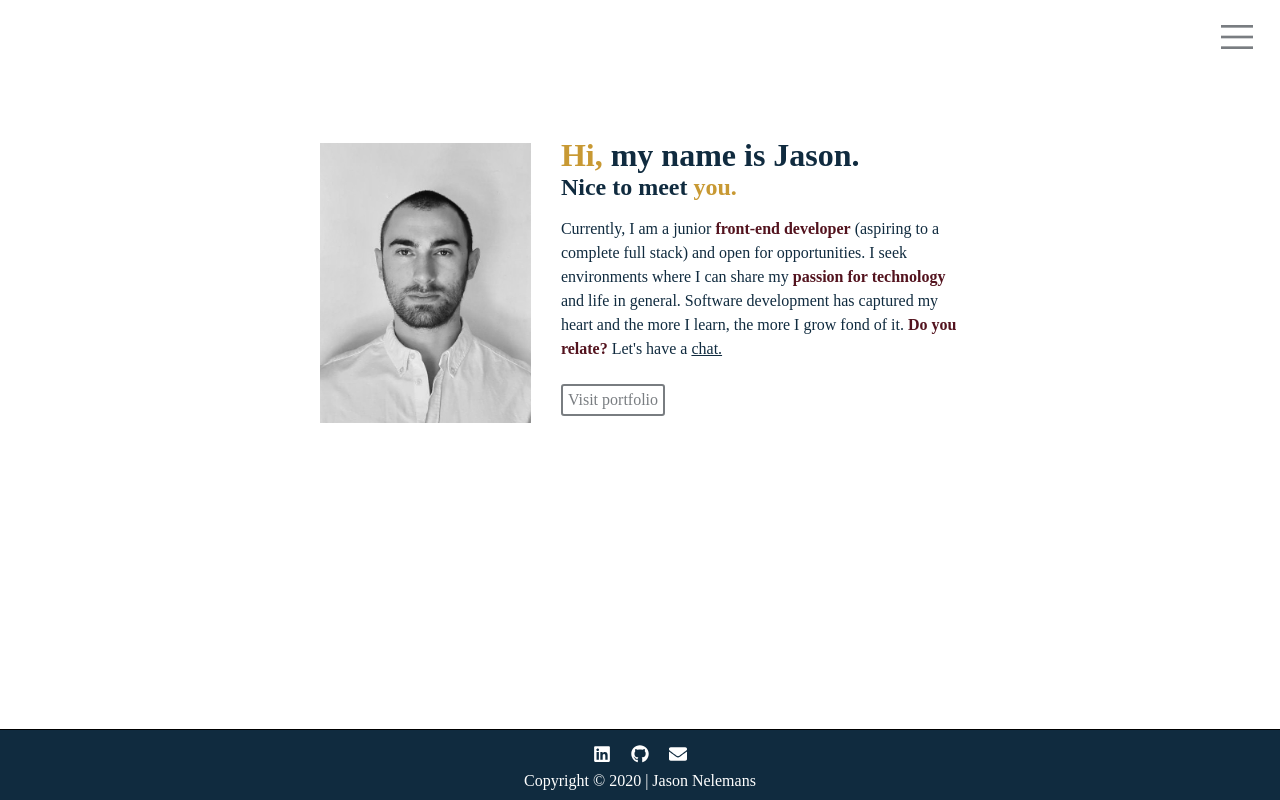
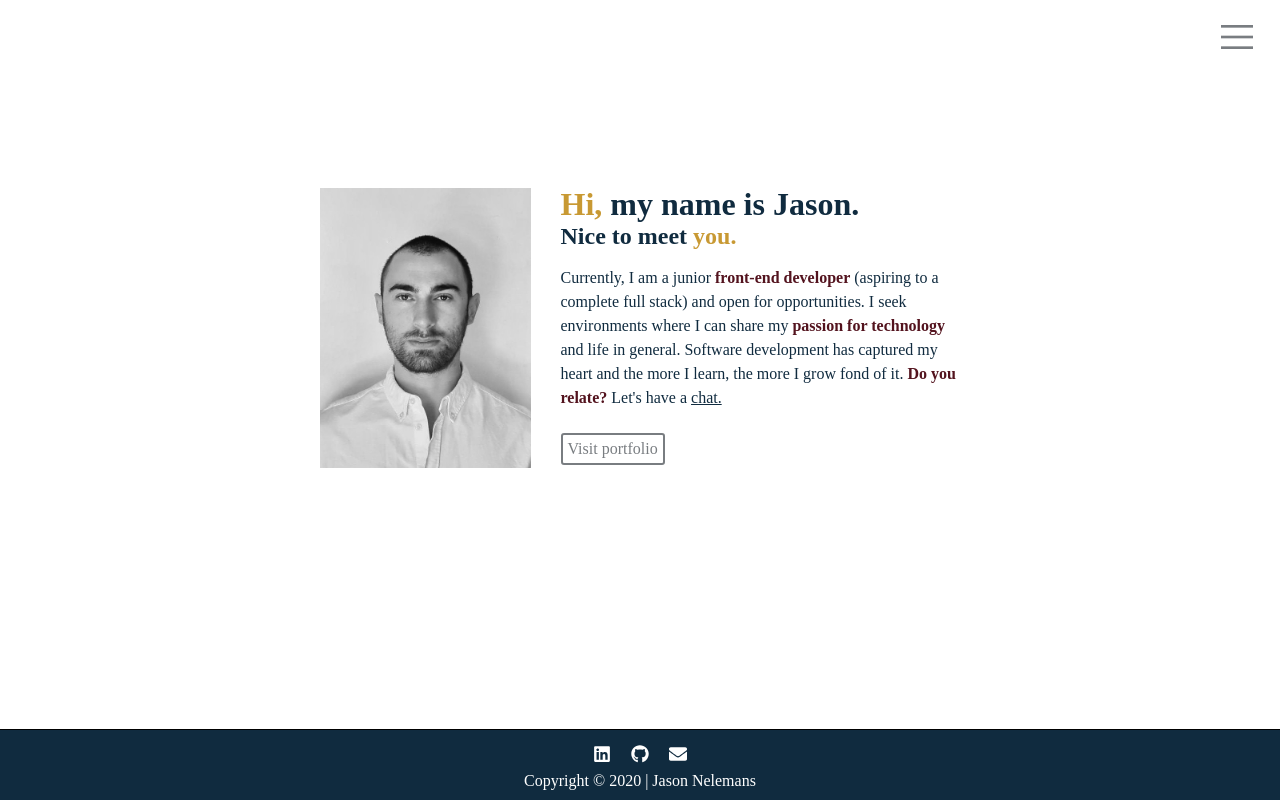
Before and after one commit to JasonNelemans/portfolio-website, a React (Create React App) app: page / in a window 1280 px wide. Built offline with nearby package versions, Linux system fonts and the light colour scheme.

Commit message:
centered about page content

```diff
--- a/src/pages/about.tsx
+++ b/src/pages/about.tsx
@@ -37,11 +37,16 @@ const AboutContainer = styled.div`
 `
 
 const ContentContainer = styled.div`
+  position: absolute;
+  top: 0;
+  left: 0;
+  right: 0;
+  bottom: 0;
+  padding-bottom: 150px;
+
   display: flex;
-  position: fixed;
-  top: 35%;
-  left: 50%;
-  transform: translate(-50%, -50%);
+  justify-content: center;
+  align-items: center;
 
   @media (max-width: 900px) {
     flex-direction: column-reverse;
```
